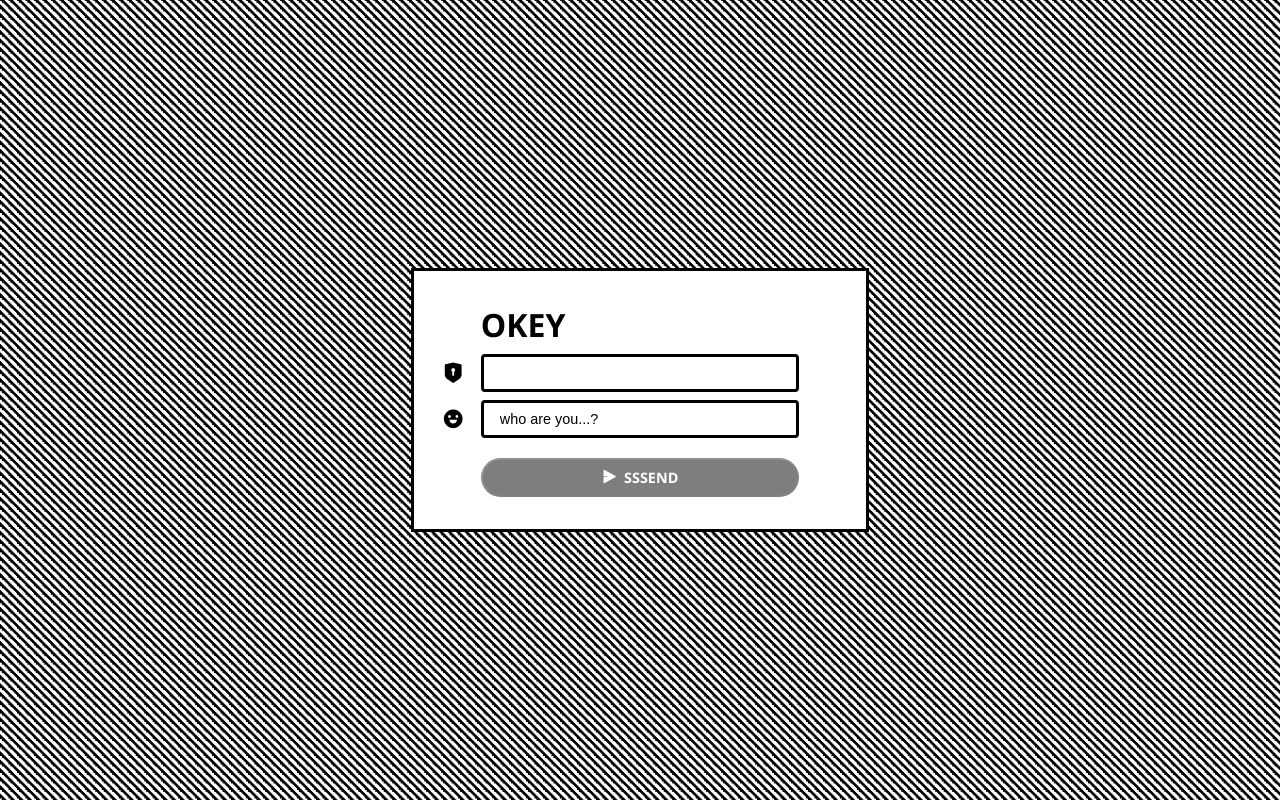
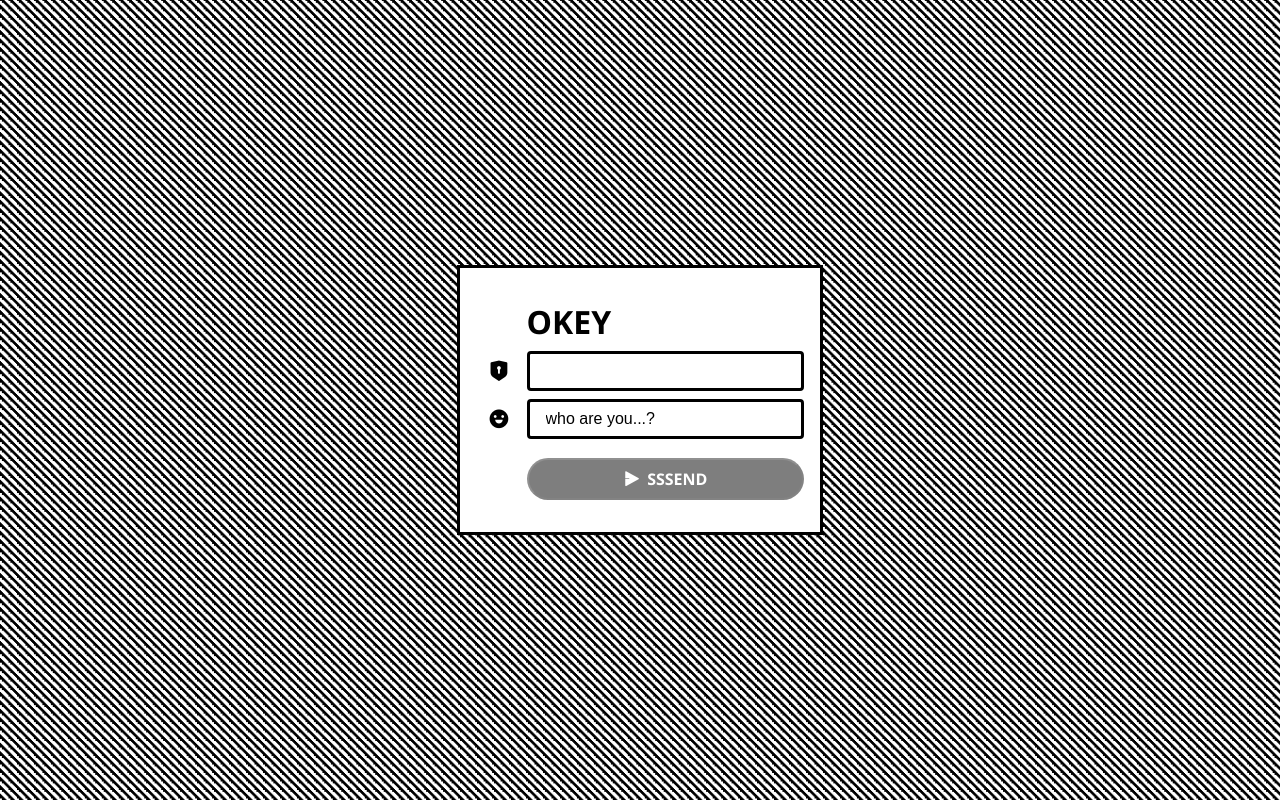
Before and after one commit to Achder/okey, a Next.js app: page / in a window 1280 px wide. Built offline with nearby package versions, Linux system fonts and the light colour scheme.

Commit message:
Adjusted some size issues

```diff
--- a/styles/Home.module.css
+++ b/styles/Home.module.css
@@ -9,10 +9,10 @@
 }
 
 .container {
-	width: 50ch;
+	width: 40ch;
 	max-width: 90vw;
 	display: grid;
-	grid-template-columns: 5ch 1fr 5ch;
+	grid-template-columns: 5ch minmax(0, 1fr);
 	gap: 0.5rem 0.3rem;
 
 	background: white;
@@ -42,7 +42,7 @@
 	border: var(--border);
 	border-radius: var(--radius);
 	padding: var(--padding);
-	font-size: 0.9rem;
+	font-size: 1rem;
 	margin: 0;
 }
 
@@ -68,7 +68,7 @@
 	border-radius: 100vmax;
 	padding: var(--padding);
 	font: inherit;
-	font-size: 0.9rem;
+	font-size: 1rem;
 	font-weight: bolder;
 	text-transform: uppercase;
 	background: black;
@@ -79,6 +79,8 @@
 	justify-content: center;
 	align-items: center;
 	gap: 0.5rem;
+
+	transition: opacity 0.5s ease-in-out;
 }
 
 .main button:disabled {
--- a/styles/globals.css
+++ b/styles/globals.css
@@ -14,7 +14,6 @@
 body,
 #__next {
 	height: 100%;
-	overflow: hidden;
 }
 
 html {
```
